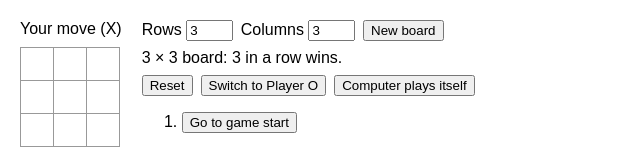
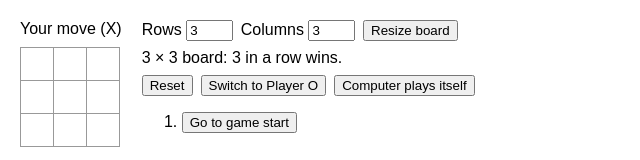
Before and after one commit to johnleevidomingo/react-tic-tac-toe, a React (Vite) app: page / in a window 1280 px wide. Shown: the top 160 px of the page, without its empty margins (0-640 px from the left). Built offline with nearby package versions, Linux system fonts and the light colour scheme.

Commit message:
Challenge 7: resize the board mid-game, keeping each mark at its row and column

```diff
--- a/src/App.jsx
+++ b/src/App.jsx
@@ -5,8 +5,8 @@ import {
   findBestMove,
   isBoardFull,
   isGameOver,
-  nextPlayer,
   otherPlayer,
+  resizeBoard,
   winLength,
 } from './gameLogic';
 
@@ -88,9 +88,13 @@ function BoardSizeForm({ rows, cols, onResize }) {
           onChange={(event) => setDraftCols(event.target.value)}
         />
       </label>
-      <button type="submit">New board</button>
+      <button type="submit">Resize board</button>
     </form>
   );
+}
+
+function newGame(rows, cols) {
+  return { squares: createBoard(rows, cols), rows, cols, next: 'X' };
 }
 
 function SwitchPlayerButton({ humanPlayer, disabled, onSwitch }) {
@@ -102,18 +106,23 @@ function SwitchPlayerButton({ humanPlayer, disabled, onSwitch }) {
 }
 
 export default function Game() {
-  // Each history entry is a board and its size, after one of your actions (a move or a switch)
-  // plus the computer's reply, or after one computer move while it plays itself.
-  const [history, setHistory] = useState([{ squares: createBoard(3, 3), rows: 3, cols: 3 }]);
+  // Each history entry is a board, its size and whose turn it is, after one of your actions
+  // (a move, a switch or a resize) plus the computer's reply, or after one computer move while it plays itself.
+  // The turn is stored rather than worked out from the marks, because a resize can drop marks off the board.
+  const [history, setHistory] = useState([newGame(3, 3)]);
   const [currentMove, setCurrentMove] = useState(0);
   // The side you control. The computer always plays the other side.
   const [humanPlayer, setHumanPlayer] = useState('X');
   const [autoPlaying, setAutoPlaying] = useState(false);
-  const { squares: currentSquares, rows, cols } = history[currentMove];
+  const { squares: currentSquares, rows, cols, next } = history[currentMove];
   const gameOver = isGameOver(currentSquares, rows, cols);
 
-  function handlePlay(nextSquares) {
-    const nextHistory = [...history.slice(0, currentMove + 1), { squares: nextSquares, rows, cols }];
+  function handlePlay(nextSquares, nextTurn) {
+    addToHistory({ squares: nextSquares, rows, cols, next: nextTurn });
+  }
+
+  function addToHistory(entry) {
+    const nextHistory = [...history.slice(0, currentMove + 1), entry];
     setHistory(nextHistory);
     setCurrentMove(nextHistory.length - 1);
   }
@@ -124,13 +133,15 @@ export default function Game() {
     }
     const nextSquares = currentSquares.slice();
     nextSquares[i] = humanPlayer;
+    const computer = otherPlayer(humanPlayer);
 
     // The computer answers for the other side, unless your move ended the game.
-    if (!isGameOver(nextSquares, rows, cols)) {
-      const computer = otherPlayer(humanPlayer);
+    if (isGameOver(nextSquares, rows, cols)) {
+      handlePlay(nextSquares, computer);
+    } else {
       nextSquares[findBestMove(nextSquares, rows, cols, computer)] = computer;
+      handlePlay(nextSquares, humanPlayer);
     }
-    handlePlay(nextSquares);
   }
 
   // The computer makes the best move for your side, then you take over the other side.
@@ -141,7 +152,7 @@ export default function Game() {
     const nextSquares = currentSquares.slice();
     nextSquares[findBestMove(nextSquares, rows, cols, humanPlayer)] = humanPlayer;
     setHumanPlayer(otherPlayer(humanPlayer));
-    handlePlay(nextSquares);
+    handlePlay(nextSquares, otherPlayer(humanPlayer));
   }
 
   // While autoplay is on, the computer makes one move for whoever is next every AUTOPLAY_DELAY_MS.
@@ -151,14 +162,13 @@ export default function Game() {
     }
     if (gameOver) {
       setAutoPlaying(false);
-      setHumanPlayer(nextPlayer(currentSquares));
+      setHumanPlayer(next);
       return;
     }
     const timer = setTimeout(() => {
-      const player = nextPlayer(currentSquares);
       const nextSquares = currentSquares.slice();
-      nextSquares[findBestMove(nextSquares, rows, cols, player)] = player;
-      handlePlay(nextSquares);
+      nextSquares[findBestMove(nextSquares, rows, cols, next)] = next;
+      handlePlay(nextSquares, otherPlayer(next));
     }, AUTOPLAY_DELAY_MS);
     return () => clearTimeout(timer);
   });
@@ -166,28 +176,36 @@ export default function Game() {
   function toggleAutoPlay() {
     if (autoPlaying) {
       // Stopping hands you whichever side is due to move.
-      setHumanPlayer(nextPlayer(currentSquares));
+      setHumanPlayer(next);
     }
     setAutoPlaying(!autoPlaying);
   }
 
-  // Changing the board size starts a new game on the new board.
+  // Resizing keeps the game going: every mark stays at its row and column, marks that no longer
+  // fit are dropped, and it is still the same player's turn. Autoplay keeps running on the new board.
+  // The resize is its own history step, so time travel can undo it.
   function handleResize(nextRows, nextCols) {
-    setHistory([{ squares: createBoard(nextRows, nextCols), rows: nextRows, cols: nextCols }]);
-    setCurrentMove(0);
-    setHumanPlayer('X');
-    setAutoPlaying(false);
+    if (nextRows === rows && nextCols === cols) {
+      return;
+    }
+    addToHistory({
+      squares: resizeBoard(currentSquares, rows, cols, nextRows, nextCols),
+      rows: nextRows,
+      cols: nextCols,
+      next,
+      resized: true,
+    });
   }
 
   function jumpTo(nextMove) {
     setCurrentMove(nextMove);
     setAutoPlaying(false);
     // After time travel you control whichever side is due to move.
-    setHumanPlayer(nextPlayer(history[nextMove].squares));
+    setHumanPlayer(history[nextMove].next);
   }
 
   function handleReset() {
-    setHistory([{ squares: createBoard(rows, cols), rows, cols }]);
+    setHistory([newGame(rows, cols)]);
     setCurrentMove(0);
     setHumanPlayer('X');
     setAutoPlaying(false);
@@ -200,14 +218,16 @@ export default function Game() {
   } else if (isBoardFull(currentSquares)) {
     status = 'Draw';
   } else if (autoPlaying) {
-    status = 'Computer is playing ' + nextPlayer(currentSquares);
+    status = 'Computer is playing ' + next;
   } else {
     status = 'Your move (' + humanPlayer + ')';
   }
 
   const moves = history.map((entry, move) => {
     let description;
-    if (move > 0) {
+    if (entry.resized) {
+      description = 'Go to move #' + move + ' (resized to ' + entry.rows + ' × ' + entry.cols + ')';
+    } else if (move > 0) {
       description = 'Go to move #' + move;
     } else {
       description = 'Go to game start';
@@ -231,7 +251,8 @@ export default function Game() {
         />
       </div>
       <div className="game-info">
-        <BoardSizeForm rows={rows} cols={cols} onResize={handleResize} />
+        {/* The key resets the inputs when time travel lands on a board of another size. */}
+        <BoardSizeForm key={rows + 'x' + cols} rows={rows} cols={cols} onResize={handleResize} />
         <p className="rule">
           {rows} × {cols} board: {winLength(rows, cols)} in a row wins.
         </p>
--- a/src/gameLogic.js
+++ b/src/gameLogic.js
@@ -4,6 +4,18 @@
 
 export function createBoard(rows, cols) {
   return Array(rows * cols).fill(null);
+}
+
+// Copies a board onto a board of a new size. Each mark keeps its row and column;
+// marks outside the new size are dropped and new squares start empty.
+export function resizeBoard(squares, rows, cols, nextRows, nextCols) {
+  const next = createBoard(nextRows, nextCols);
+  for (let row = 0; row < Math.min(rows, nextRows); row++) {
+    for (let col = 0; col < Math.min(cols, nextCols); col++) {
+      next[row * nextCols + col] = squares[row * cols + col];
+    }
+  }
+  return next;
 }
 
 export function winLength(rows, cols) {
```
